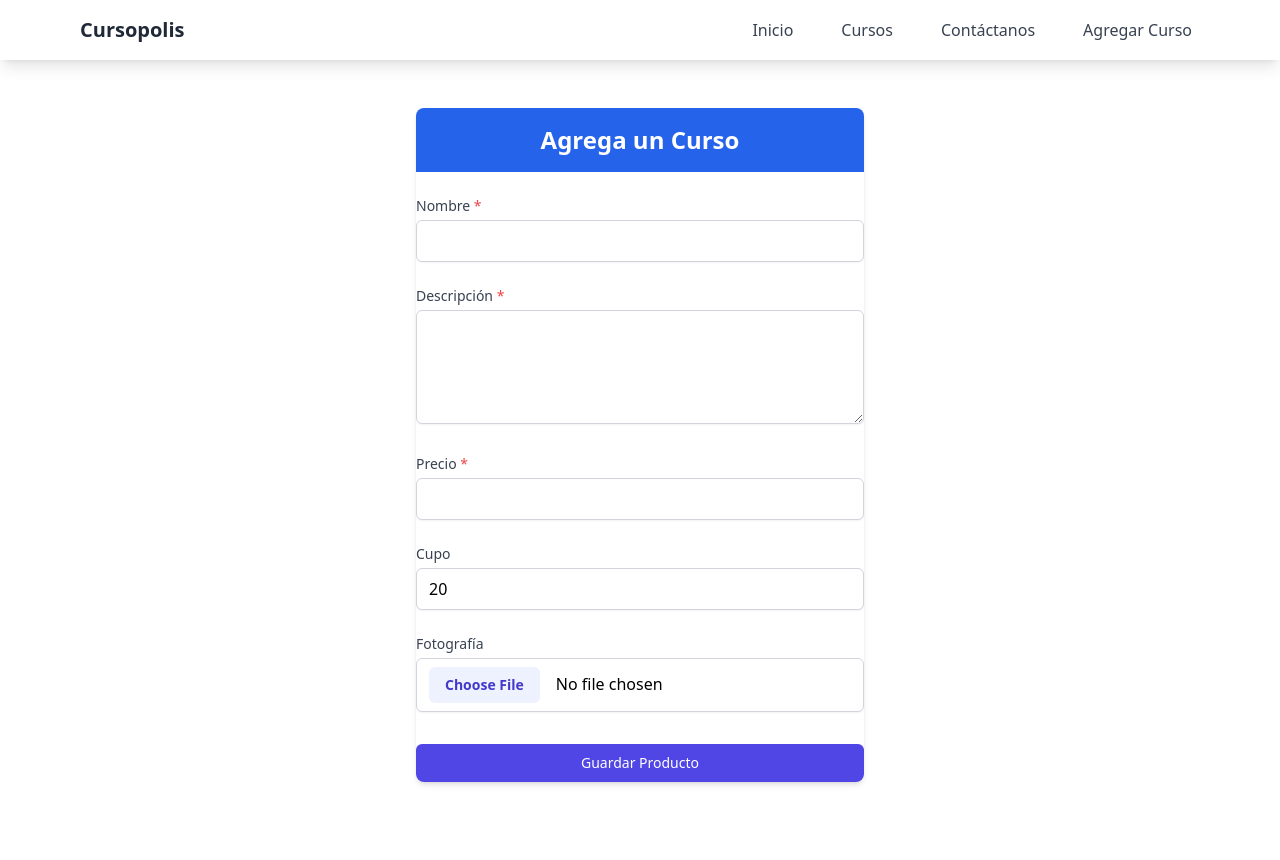
After one commit to Cazariny/CursoDjango, a Django app: page /agregarCurso in a window 1280 px wide. The commit adds this page. Run offline with Django 5.2, Linux system fonts and the light colour scheme; some libraries are stand-ins or nearby versions.

Commit message:
Procesos Adicionales

```diff
--- a/Contenido/__init__.py
+++ b/Contenido/__init__.py
@@ -0,0 +1,2 @@
+import pymysql
+pymysql.install_as_MySQLdb()
--- a/Contenido/templates/Contenido/encabezado.html
+++ b/Contenido/templates/Contenido/encabezado.html
@@ -1,5 +1,5 @@
 <!DOCTYPE html>
-<html>
+<html lang="es">
   <head>
     <meta charset="utf-8" />
     <meta http-equiv="X-UA-Compatible" content="IE=edge" />
@@ -20,14 +20,17 @@
 
             <!-- Links de navegación -->
             <div class="hidden md:flex items-center space-x-8">
-                <a href="/" class="py-4 px-2 text-gray-700 hover:text-blue-600 transition duration-300 font-medium">
+                <a href="{% url 'Principal' %}" class="py-4 px-2 text-gray-700 hover:text-blue-600 transition duration-300 font-medium">
                     Inicio
                 </a>
-                <a href="/cursos" class="py-4 px-2 text-gray-700 hover:text-blue-600 transition duration-300 font-medium">
+                <a href="{% url 'Cursos' %}" class="py-4 px-2 text-gray-700 hover:text-blue-600 transition duration-300 font-medium">
                     Cursos
                 </a>
-                <a href="/contacto" class="py-4 px-2 text-gray-700 hover:text-blue-600 transition duration-300 font-medium">
+                <a href="{% url 'Contacto' %}" class="py-4 px-2 text-gray-700 hover:text-blue-600 transition duration-300 font-medium">
                     Contáctanos
+                </a>
+                <a href="{% url 'AgregarCurso' %}" class="py-4 px-2 text-gray-700 hover:text-blue-600 transition duration-300 font-medium">
+                    Agregar Curso
                 </a>
             </div>
 
--- a/CursosDjango/urls.py
+++ b/CursosDjango/urls.py
@@ -17,13 +17,18 @@ Including another URLconf
 from django.contrib import admin
 from django.urls import path
 from Contenido import views
+from cursos import views as cursos_views
 from django.conf import settings
 
 urlpatterns = [
     path('admin/', admin.site.urls),
     path('', views.principal, name="Principal"),
     path('contacto/', views.contacto, name="Contacto"),
-    path('cursos/', views.cursos, name="Cursos"),
+    path('cursos/', cursos_views.cursos, name="Cursos"),
+    path('agregarCurso',cursos_views.registrar,name='AgregarCurso'),
+    path('formEditarCurso/<int:id>/', cursos_views.consultarCursoIndividual, name='ConsultaIndividual'),
+    path('editarCurso/<int:id>/',cursos_views.editarCurso,name='Editar'),
+    path('eliminarCurso/<int:id>/', cursos_views.eliminarCurso,name='Eliminar'),
 ]
 
 if settings.DEBUG:
--- /dev/null
+++ b/cursos/forms.py
@@ -0,0 +1,9 @@
+from django import forms
+from .models import Curso
+class CursoForm(forms.ModelForm):
+    class Meta:
+        model = Curso
+        fields = ['nombre','descripcion', 'precio', 'cupo', 'imagen']
+        widgets = {
+            'archivo': forms.ClearableFileInput(attrs={'class': 'form-control-file'}),
+}
--- a/cursos/models.py
+++ b/cursos/models.py
@@ -1,9 +1,10 @@
 from django.db import models
+from ckeditor.fields import RichTextField
 
 # Create your models here.
 class Curso(models.Model):
     id = models.AutoField(primary_key=True,verbose_name="Clave")
-    nombre = models.CharField(max_length= 50)
+    nombre = models.CharField(max_length= 150)
     descripcion = models.TextField()
     precio = models.FloatField()
     cupo = models.IntegerField( default= 20)
@@ -17,3 +18,17 @@ class Curso(models.Model):
 
     def __str__(self):
         return self.nombre
+
+class Actividad(models.Model):
+    id = models.AutoField(primary_key=True,verbose_name="Clave")
+    curso = models.ForeignKey(Curso, on_delete = models.CASCADE, verbose_name = "Nombre del Curso")
+    descripcion =RichTextField(verbose_name = "Comentario")
+    created = models.DateTimeField(auto_now_add = True, verbose_name = "Creacion")
+
+    class Meta:
+        verbose_name = "Actividad"
+        verbose_name_plural = "Actividades"
+        ordering = ["-created"]
+
+    def __str__(self):
+        return self.descripcion
--- /dev/null
+++ b/cursos/templates/cursos/AgregarCurso.html
@@ -0,0 +1,63 @@
+{% extends "Contenido/encabezado.html" %}
+{% block titulo %}Agregar Cursos {% endblock titulo %}
+{% block contenido %}
+<main class="min-h-screen py-12 px-4">
+  <div class="max-w-md mx-auto bg-white rounded-lg shadow-md overflow-hidden">
+    <div class="bg-blue-600 py-4 px-6">
+      <h2 class="text-2xl font-bold text-white text-center">Agrega un Curso</h2>
+    </div>
+    <form method="POST" enctype="multipart/form-data" class="space-y-6">
+      {% csrf_token %}
+
+      <div>
+        <label for="nombre" class="block text-sm font-medium text-gray-700 mb-1">
+          Nombre <span class="text-red-500">*</span>
+        </label>
+        <input type="text" id="nombre" name="nombre" maxlength="150" required
+          class="w-full px-3 py-2 border border-gray-300 rounded-md shadow-sm focus:outline-none focus:ring-indigo-500 focus:border-indigo-500" />
+      </div>
+
+      <div>
+        <label for="descripcion" class="block text-sm font-medium text-gray-700 mb-1">
+          Descripción <span class="text-red-500">*</span>
+        </label>
+        <textarea id="descripcion" name="descripcion" required rows="4"
+          class="w-full px-3 py-2 border border-gray-300 rounded-md shadow-sm focus:outline-none focus:ring-indigo-500 focus:border-indigo-500"></textarea>
+      </div>
+
+      <div>
+        <label for="precio" class="block text-sm font-medium text-gray-700 mb-1">
+          Precio <span class="text-red-500">*</span>
+        </label>
+        <input type="number" id="precio" name="precio" step="0.01" min="0" required
+          class="w-full px-3 py-2 border border-gray-300 rounded-md shadow-sm focus:outline-none focus:ring-indigo-500 focus:border-indigo-500" />
+      </div>
+
+      <div>
+        <label for="cupo" class="block text-sm font-medium text-gray-700 mb-1">
+          Cupo
+        </label>
+        <input type="number" id="cupo" name="cupo" min="1" value="20"
+          class="w-full px-3 py-2 border border-gray-300 rounded-md shadow-sm focus:outline-none focus:ring-indigo-500 focus:border-indigo-500" />
+      </div>
+
+      <div>
+        <label for="imagen" class="block text-sm font-medium text-gray-700 mb-1">
+          Fotografía
+        </label>
+        <div class="mt-1 flex items-center">
+          <input type="file" id="imagen" name="imagen" accept="image/*"
+            class="w-full px-3 py-2 border border-gray-300 rounded-md shadow-sm focus:outline-none focus:ring-indigo-500 focus:border-indigo-500 file:mr-4 file:py-2 file:px-4 file:rounded-md file:border-0 file:text-sm file:font-semibold file:bg-indigo-50 file:text-indigo-700 hover:file:bg-indigo-100" />
+        </div>
+      </div>
+
+      <div class="pt-2">
+        <button type="submit"
+          class="w-full flex justify-center py-2 px-4 border border-transparent rounded-md shadow-sm text-sm font-medium text-white bg-indigo-600 hover:bg-indigo-700 focus:outline-none focus:ring-2 focus:ring-offset-2 focus:ring-indigo-500">
+          Guardar Producto
+        </button>
+      </div>
+  </div>
+  </form>
+</main>
+{% endblock contenido %}
--- a/cursos/views.py
+++ b/cursos/views.py
@@ -1,3 +1,55 @@
-from django.shortcuts import render
+from django.shortcuts import get_object_or_404, redirect, render
+from .models import Curso
+from .forms import CursoForm
 
 # Create your views here.
+
+#Accedemos al modelo Comentarios que contiene la estructura de la tabla.
+def cursos(request):
+    cursos=Curso.objects.all()
+#all recupera todos los objetos del modelo (registros de la tabla alumnos)
+    return render(request,"cursos/cursos.html",{'cursos':cursos})
+#Indicamos el lugar donde se renderizará el resultado de esta vista y enviamos la lista de alumnos recuparados
+
+def registrar(request):
+    if request.method == 'POST':
+        form = CursoForm(request.POST, request.FILES)
+        if form.is_valid(): #Si los datos recibidos son correctos
+            form.save() #inserta
+            return redirect('Cursos')
+    form = CursoForm()
+    #Si algo sale mal se reenvian al formulario los datos ingresados
+    return render(request,'cursos/AgregarCurso.html',{'form': form})
+
+
+def eliminarCurso(request, id, confirmacion='cursos/confirmarEliminacion.html'):
+    curso = get_object_or_404(Curso, id=id)
+    if request.method=='POST':
+        curso.delete()
+        cursos=Curso.objects.all()
+        return render(request,"cursos/cursos.html",{'cursos':cursos})
+
+    return render(request, confirmacion, {'object':curso})
+
+def consultarCursoIndividual(request, id):
+    curso=Curso.objects.get(id=id)
+    #get permite establecer una condicionante a la consulta y recupera el objetos
+    #del modelo que cumple la condición (registro de la tabla ComentariosContacto.
+    #get se emplea cuando se sabe que solo hay un objeto que coincide con su
+    #consulta.
+    return render(request,"cursos/formEditarCurso.html",{'curso':curso})
+    #Indicamos el lugar donde se renderizará el resultado de esta vista
+    # y enviamos la lista de alumnos recuparados.
+
+def editarCurso(request, id):
+    curso = get_object_or_404(Curso, id=id)
+    form = CursoForm(request.POST, request.FILES, instance=curso)
+    #Referenciamos que el elemento del formulario pertenece al comentario
+    # ya existente
+    if form.is_valid():
+        form.save() #si el registro ya existe, se modifica.
+        cursos=Curso.objects.all()
+        return render(request,"cursos/cursos.html",{'cursos':cursos})
+    #Si el formulario no es valido nos regresa al formulario para verificar
+    #datos
+    return render(request,"cursos/formEditarCurso.html",{'curso':curso})
```
Also changed, not shown: CursosDjango/settings.py (+25 -0 lines), cursos/admin.py (+10 -4 lines), cursos/templates/cursos/confirmarEliminacion.html (added, +42 -0 lines), cursos/templates/cursos/cursos.html (added, +35 -0 lines), cursos/templates/cursos/formEditarCurso.html (added, +63 -0 lines), cursos/migrations/0004_alter_curso_options_alter_curso_nombre_actividad.py (added), 1 other file.
